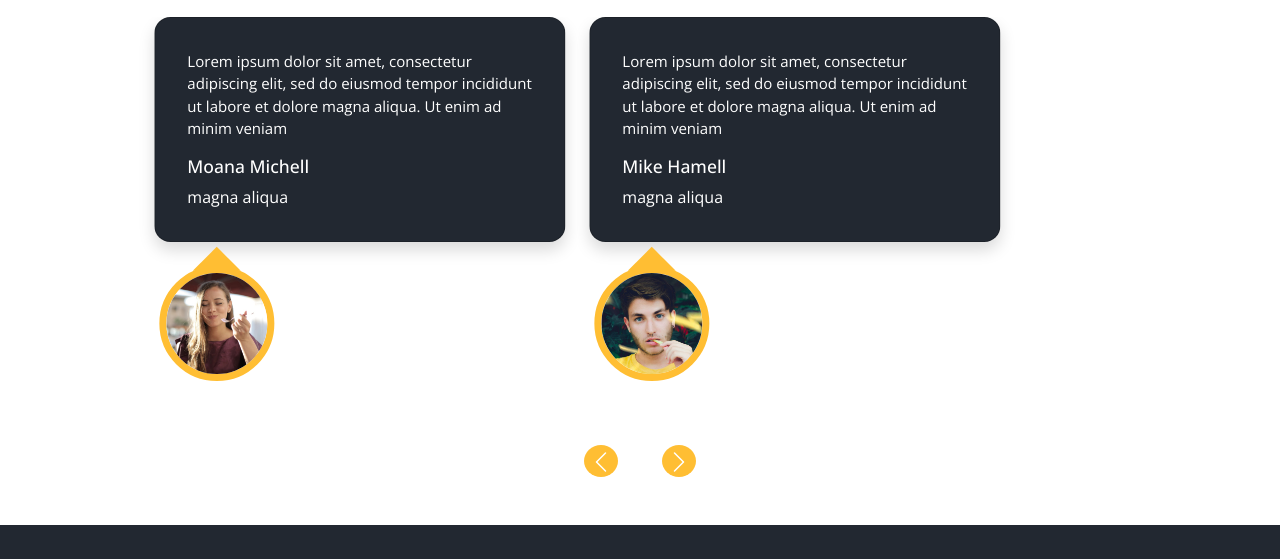
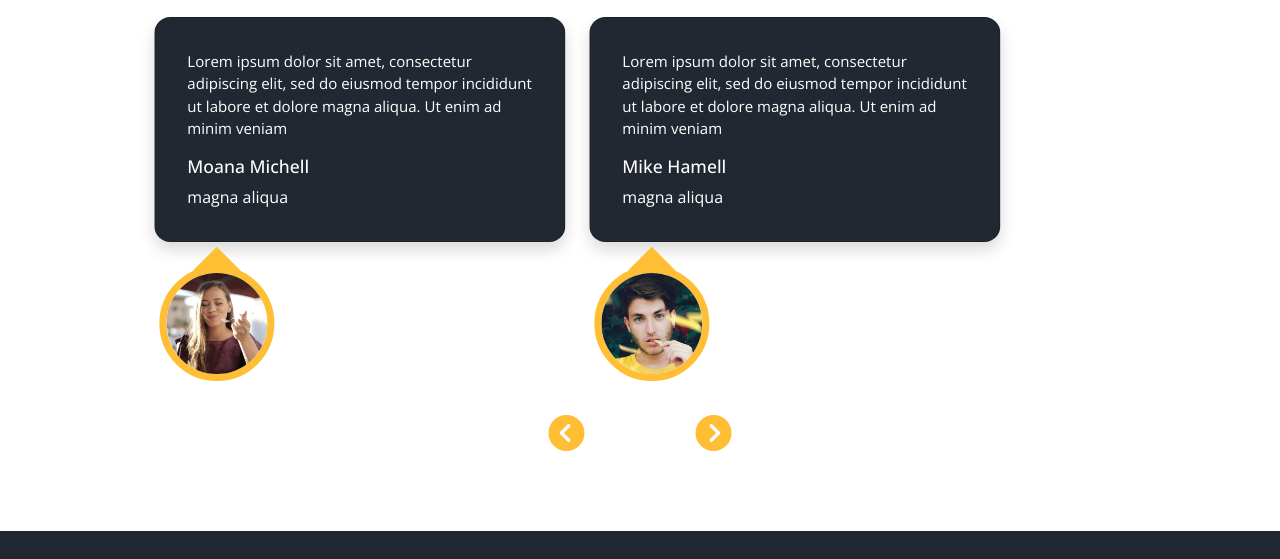
Before and after one commit to Mariam-Huussein/Feane, a plain HTML site: page index.html in a window 1280 px wide. Shown: the part 3893-4452 px from the top of the page. Drawn offline with nearby package versions, Linux system fonts and the light colour scheme.

Commit message:
Enhance styles

```diff
--- a/css/styles.css
+++ b/css/styles.css
@@ -18,6 +18,7 @@
 body{
     margin: 0;
     padding: 0;
+    overflow-x: hidden;
 }
 
 html {
@@ -480,41 +481,48 @@ header {
     cursor: default;
 }
 
-.btn-carousel-review{
-    border-radius: 100%;
-    height: 2rem;
-    width: 2rem;
-    margin: 3rem auto 0;
+.btns-reviews-container{
+    display: flex;
+    align-items: center;
+    justify-content: center;
+    width: fit-content;
+    margin: 12px auto auto;
+    gap: 30px;
 }
 
-.btn-carousel-review .carousel-control-next-icon,
-.btn-carousel-review .carousel-control-prev-icon{
-    width: 1.5rem;
-    height: 1.5rem;
+.btn-carousel-review{
+    width: fit-content;
+    background-color: transparent;
 }
 
-.carousel-control-next,
-.carousel-control-prev{
-    top: unset;
-    bottom: unset;
-    width: unset;
-    opacity: 1;
-    padding: 5px;
+.btn-carousel-review:hover{
+    background-color: transparent !important;
+    box-shadow: none;
 }
 
-.carousel-control-next{
-    right: 45%;
+.btn-carousel-review{
+    position: unset;
+    opacity: 1;
 }
 
-.carousel-control-prev{
-    left: 45%;
+.prev-icon-review,
+.next-icon-review{
+    color: var(--primary-orange-color);
+    font-size: 36px;
+    opacity: 1;
 }
+
+.btn-carousel-review:hover .prev-icon-review,
+.btn-carousel-review:hover .next-icon-review{
+    color: var(--secoundry-orange-color);
+}
+
 
 footer{
     width: 100%;
     height: fit-content;
     padding: 40px 0 !important;
-    margin-top: 5rem;
+    margin-top: 1.5rem;
     background-color: var(--primary-dark-color);
     color: var(--white-font-color) !important;
     padding: 20px;
--- a/index.html
+++ b/index.html
@@ -438,15 +438,15 @@
                         </div>
                     </div>
                 </div>
+                <div class="btns-reviews-container">
+                    <button class="carousel-control-prev btn btn-carousel-review" type="button" data-bs-target="#carousel-review" data-bs-slide="prev">
+                        <i class="fa-solid fa-circle-chevron-left prev-icon-review"></i>
+                    </button>
+                    <button class="carousel-control-next btn btn-carousel-review" type="button" data-bs-target="#carousel-review" data-bs-slide="next">
+                        <i class="fa-solid fa-circle-chevron-right next-icon-review"></i>
+                    </button>
+                </div>
 
-            <button class="carousel-control-prev btn btn-carousel-review" type="button" data-bs-target="#carousel-review" data-bs-slide="prev">
-                <span class="carousel-control-prev-icon"></span>
-                <span class="visually-hidden">Previous</span>
-            </button>
-            <button class="carousel-control-next btn btn-carousel-review" type="button" data-bs-target="#carousel-review" data-bs-slide="next">
-                <span class="carousel-control-next-icon"></span>
-                <span class="visually-hidden">Next</span>
-            </button>
             </div>
         </div>
     </div>
```
